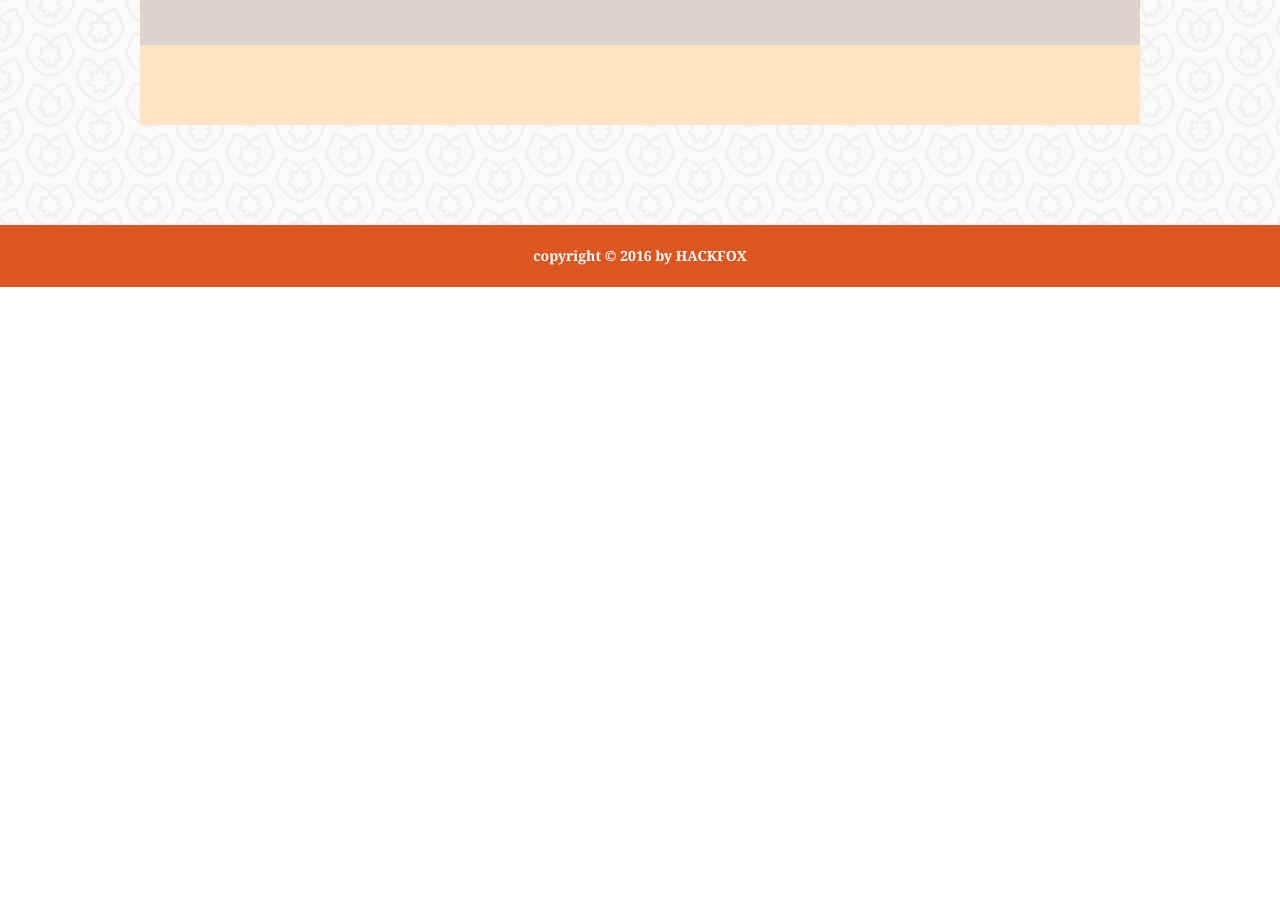
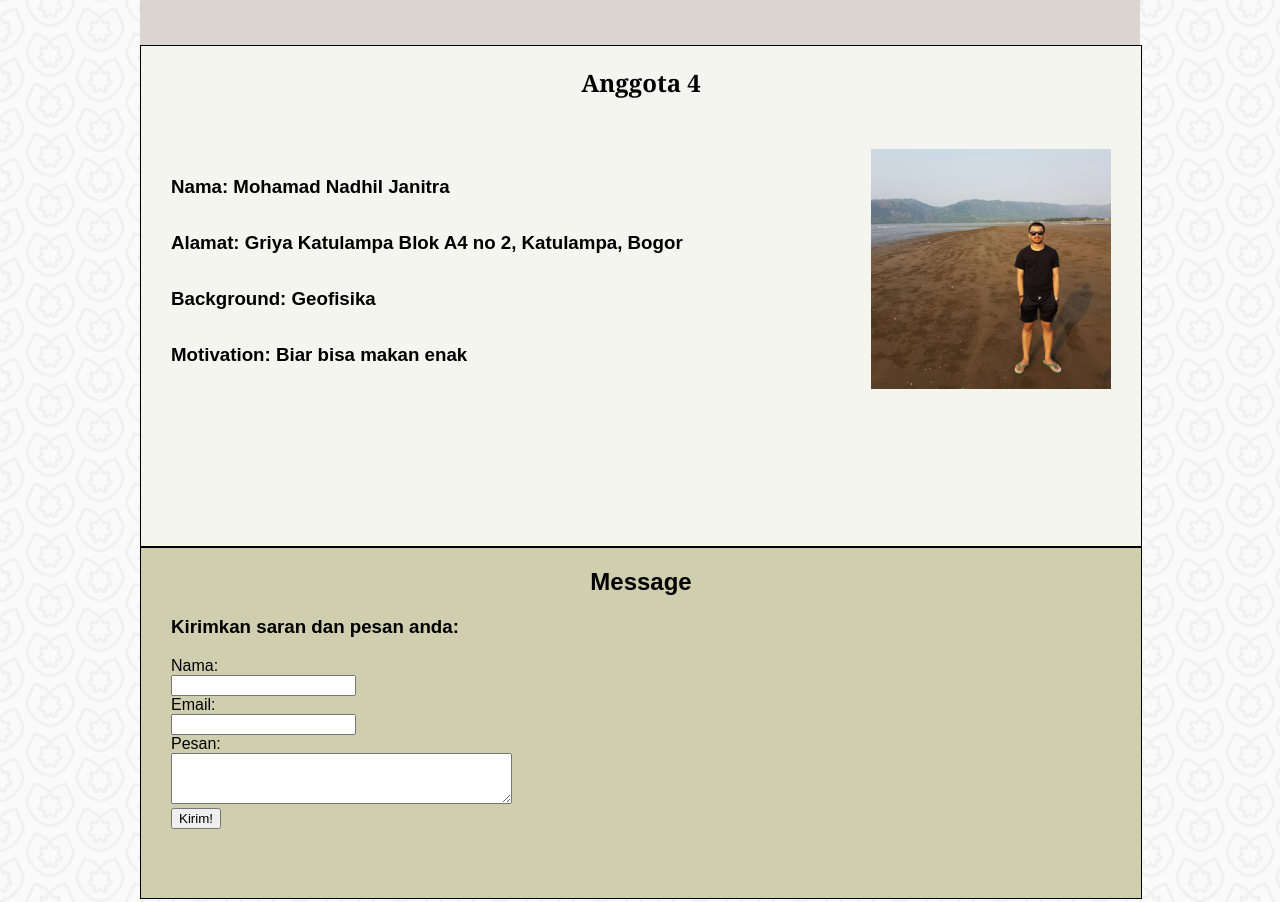
Before and after one commit to sigitariprasetyo/kelompok-9, a plain HTML site: page index.html in a window 1280 px wide. Shown: the part 1195-2097 px from the top of the page. Before the commit the page ends 1482 px from the top, so only its background shows below. Drawn offline with Linux system fonts and the light colour scheme.

Commit message:
tambah section nadhil+message

```diff
--- a/index.html
+++ b/index.html
@@ -19,10 +19,10 @@
                         <li><a href="#anggota1">Sigit</a></li>
                         <li><a href="">Sigit</a></li>
                         <li><a href="">Sigit</a></li>
-                        <li><a href="">Sigit</a></li>
+                        <li><a href="#anggota4">Nadhil</a></li>
                     </ul>
                 </li>
-                <li><a href="">Message</a></li>
+                <li><a href="#message">Message</a></li>
             </ul>
         </div>
     </div>
@@ -44,6 +44,37 @@
             </p>
             <div class="clear"></div>
         </div>
+
+        <!-- Section Anggota 4-->
+        <section id="anggota4">
+                <h1>Anggota 4</h1>
+                <div id="gambar">
+                    <img src="img/nadhil.jpg" width=100% height=100%>
+                </div>
+                <div id="data">
+                    <h3>Nama: Mohamad Nadhil Janitra</h3>
+                    <h3>Alamat: Griya Katulampa Blok A4 no 2, Katulampa, Bogor</h3>
+                    <h3>Background: Geofisika</h3>
+                    <h3>Motivation: Biar bisa makan enak</h3>
+                </div>
+
+        </section>
+        <!-- Section Message-->
+        <section id="message">
+                <h1>Message</h1>
+                <h3>Kirimkan saran dan pesan anda:</h3>
+                <div id="form">
+                    <form>
+                        <label for="nama">Nama:</label> <br>
+                        <input type="text" id="nama" > <br>
+                        <label for="email">Email:</label> <br>
+                        <input type="email" id="email"> <br>
+                        <label for="alamat">Pesan: </label> <br>
+                        <textarea id="alamat" name="alamat" rows="3" cols="40" ></textarea><br>
+                        <input type="submit" value="Kirim!">
+                    </form>
+                </div>
+            </section>
     </div>
 
     <!-- Bagian Footer -->
--- a/style.css
+++ b/style.css
@@ -65,7 +65,7 @@ li .dropdown {
     margin: 100px auto 100px;
     display: block;
     width: 1000px;
-    height: 1200px;
+    height: auto;
     background-color: bisque;
 }
 
@@ -111,6 +111,78 @@ li .dropdown {
     clear: left;
 }
 
+/* Section Anggota 4 */
+
+#anggota4{
+    /* position: absolute; */
+    left: 20%;
+    width: 1000px;
+    height: 500px;
+    border: solid 1px;
+    background-color:rgb(245,245,239);
+}
+#anggota4 div{
+    display: inline-block;
+    /* border: solid 1px; */
+}
+
+#anggota4 h1{
+    border: 1px black;
+    text-align: center;
+    font-weight: bold;
+}
+
+#anggota4 #gambar{
+   /*  position: absolute; */
+   /* left: 530px;
+    top: 5%; */
+    /* bottom: 30px; */
+    float: right;
+    width: 240px;
+    height: 240px;
+    padding: 30px;
+}
+
+#anggota4 #data{
+   /* position: absolute; */
+    top: 80px;
+    left: 20px;
+    line-height: 2;
+    font-family: 'Raleway', sans-serif;
+    font-size: 167x;
+    padding: 30px;
+}
+/* untuk message */
+#message{
+   /* position: relative;
+    top: 300px;
+    left: 20%; */
+    width: 1000px;
+    height: 350px;
+    border: solid 1px;
+    background-color:rgb(207,207,176);
+    font-family:"Varela Round", sans-serif;
+}
+#message h1{
+    text-align: center;
+
+}
+#message h3{
+   /* position: relative;
+    left: 20px; */
+    padding: 0 30px;
+}
+
+#message #form{
+   /* position: relative;
+    left: 20px;
+    top: 5px; */
+    /* margin: 0 auto;
+    padding: 20px auto; */
+    /* border: 1px solid; */
+    padding: 0 30px;
+}
+
 /* Bagian Footer */
 .footer {
     position: relative;
```
Also changed, not shown: img/nadhil.jpg (added).
